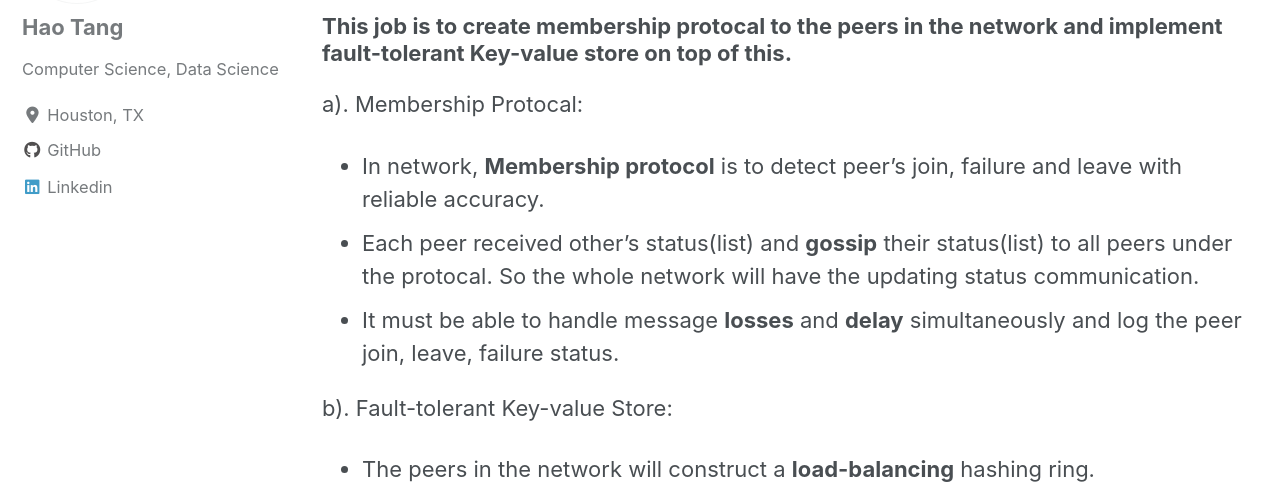
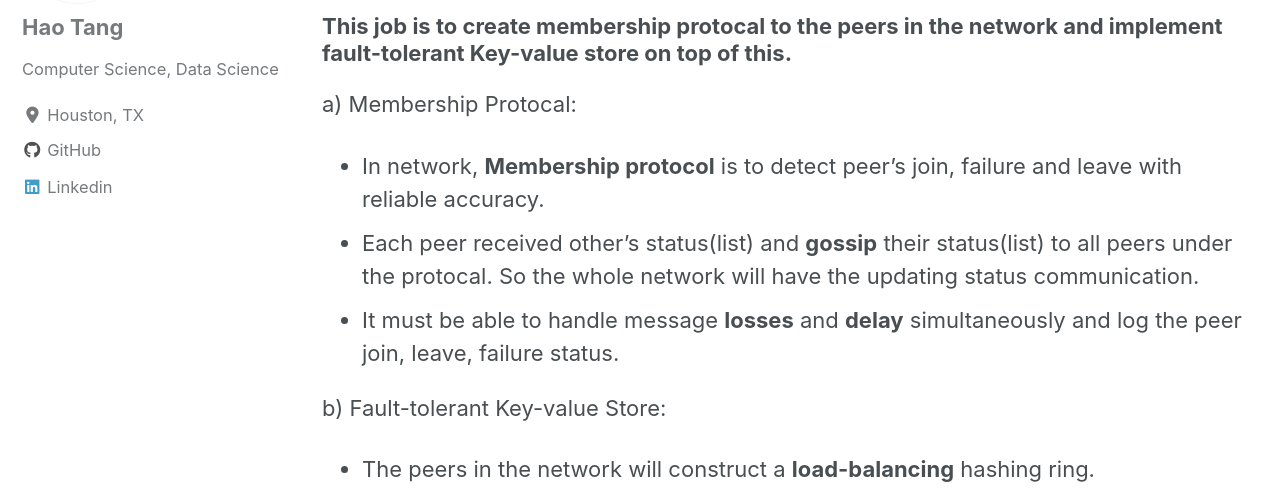
Before and after one commit to tanghao205/tanghao205.github.io, a Jekyll site: the page built from _pages/CC.md, in a window 1280 px wide and 900 px high, scrolled down 905 px. Shown: the part 169-671 px from the top of the window. Built offline with Jekyll 4.4.1, drawn with Linux system fonts in a browser that asks for light colours; cached includes are drawn as plain includes; nearby versions of some CDN libraries.

Commit message:
Update CC.md

```diff
--- a/_pages/CC.md
+++ b/_pages/CC.md
@@ -44,13 +44,13 @@ This work presents the overview to storm-event by exploring the official storm-e
 # Membership Protocol and Key-value Store with C++
 ### This job is to create membership protocal to the peers in the network and implement fault-tolerant Key-value store on top of this.
 
-a). Membership Protocal:
+a) Membership Protocal:
 
 - In network, **Membership protocol** is to detect peer's join, failure and leave with reliable accuracy.
 - Each peer received other's status(list) and **gossip** their status(list) to all peers under the protocal. So the whole network will have the updating status communication.
 - It must be able to handle message **losses** and **delay** simultaneously and log the peer join, leave, failure status.
 
-b). Fault-tolerant Key-value Store:
+b) Fault-tolerant Key-value Store:
 
 - The peers in the network will construct a **load-balancing** hashing ring.
 - The peers network will implement a fault-tolerant **Key-value(KV) store** and sustain it by peer-to-peer(P2P) communication under the membership protocal. The KV record will be stored with **3 replica** (in 3 peers).
```
